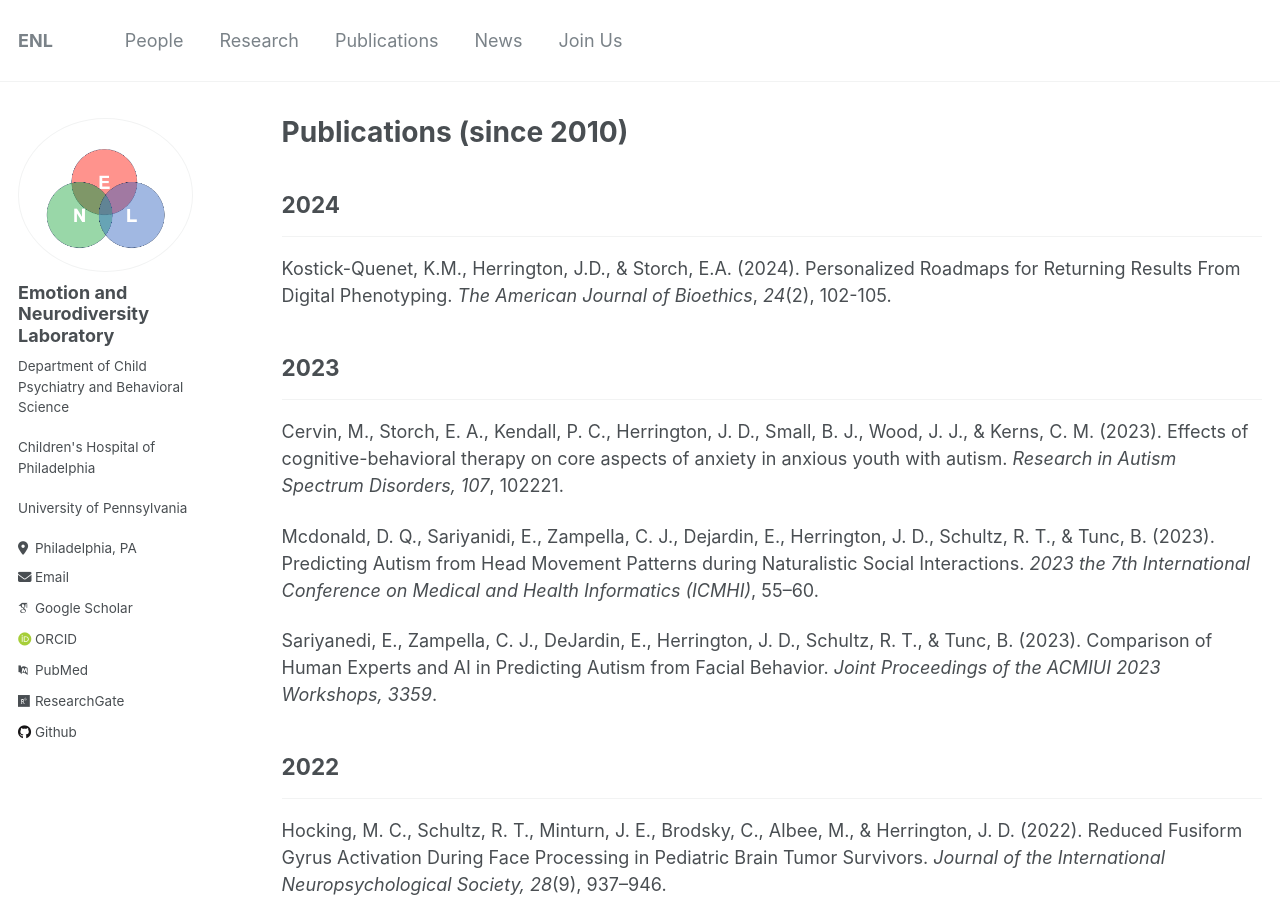
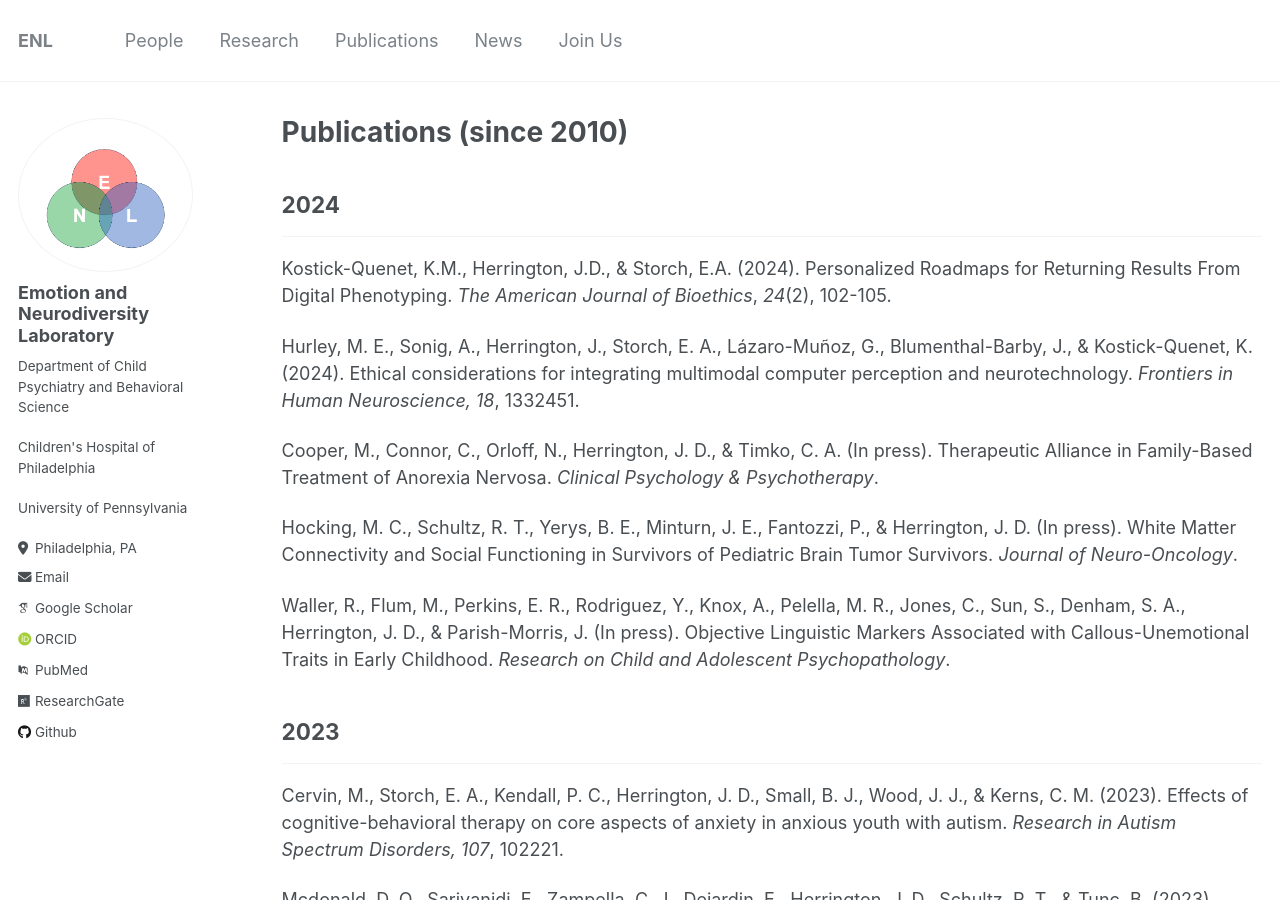
Before and after one commit to emotionneurodiversitylab/emotionneurodiversitylab.github.io, a Jekyll site: the page built from _pages/publications.md, in a window 1280 px wide and 900 px high. Built offline with Jekyll 4.4.1, drawn with Linux system fonts in a browser that asks for light colours; some web fonts are replaced.

Commit message:
Update publications.md

```diff
--- a/_pages/publications.md
+++ b/_pages/publications.md
@@ -9,6 +9,14 @@ author_profile: true
 ---
 ---
 Kostick-Quenet, K.M., Herrington, J.D., & Storch, E.A. (2024). Personalized Roadmaps for Returning Results From Digital Phenotyping. *The American Journal of Bioethics*, *24*(2), 102-105.
+
+Hurley, M. E., Sonig, A., Herrington, J., Storch, E. A., Lázaro-Muñoz, G., Blumenthal-Barby, J., & Kostick-Quenet, K. (2024). Ethical considerations for integrating multimodal computer perception and neurotechnology. *Frontiers in Human Neuroscience, 18*, 1332451.
+
+Cooper, M., Connor, C., Orloff, N., Herrington, J. D., & Timko, C. A. (In press). Therapeutic Alliance in Family-Based Treatment of Anorexia Nervosa. *Clinical Psychology & Psychotherapy*.
+
+Hocking, M. C., Schultz, R. T., Yerys, B. E., Minturn, J. E., Fantozzi, P., & Herrington, J. D. (In press). White Matter Connectivity and Social Functioning in Survivors of Pediatric Brain Tumor Survivors. *Journal of Neuro-Oncology*.
+
+Waller, R., Flum, M., Perkins, E. R., Rodriguez, Y., Knox, A., Pelella, M. R., Jones, C., Sun, S., Denham, S. A., Herrington, J. D., & Parish-Morris, J. (In press). Objective Linguistic Markers Associated with Callous-Unemotional Traits in Early Childhood. *Research on Child and Adolescent Psychopathology*.
 
 2023
 ---
```
